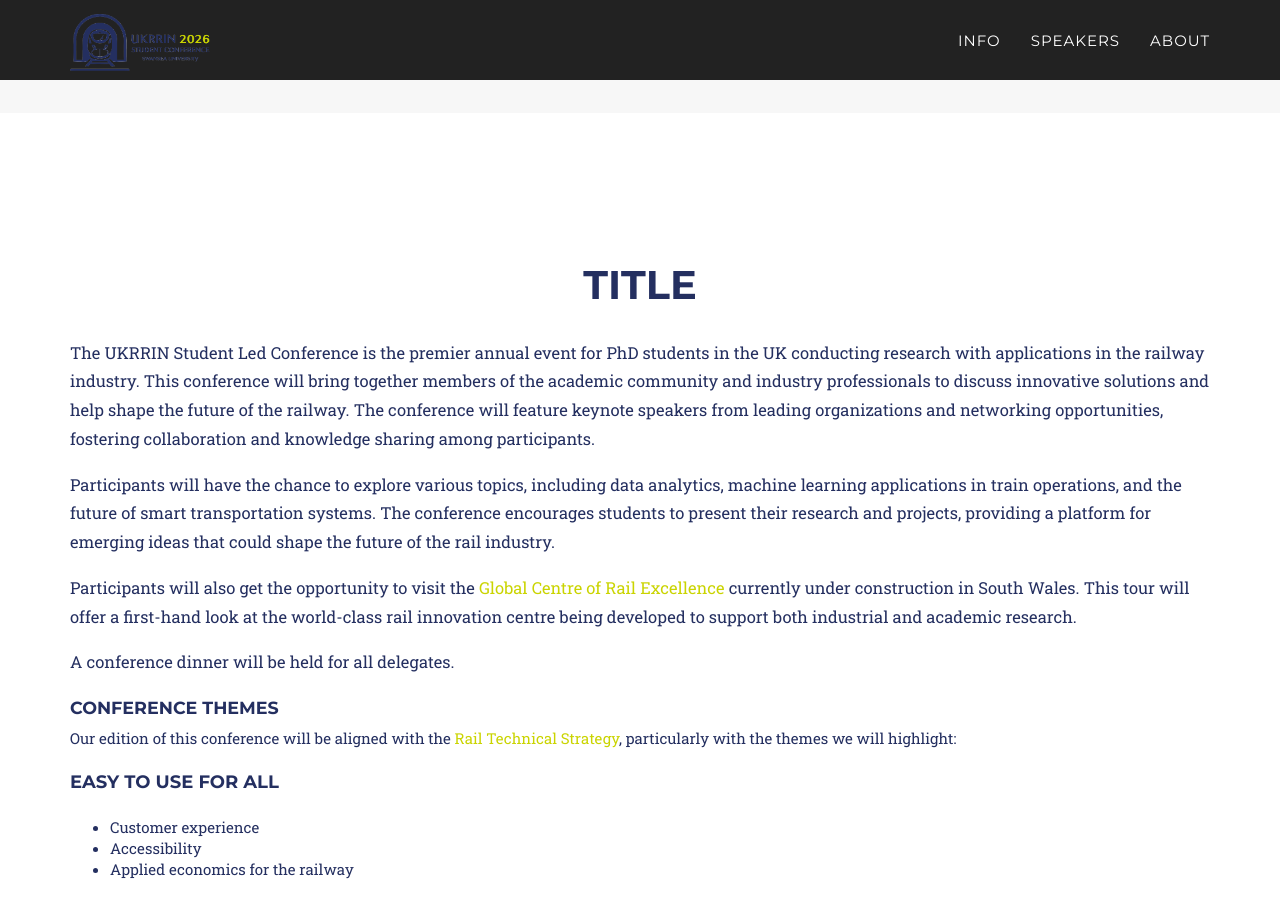
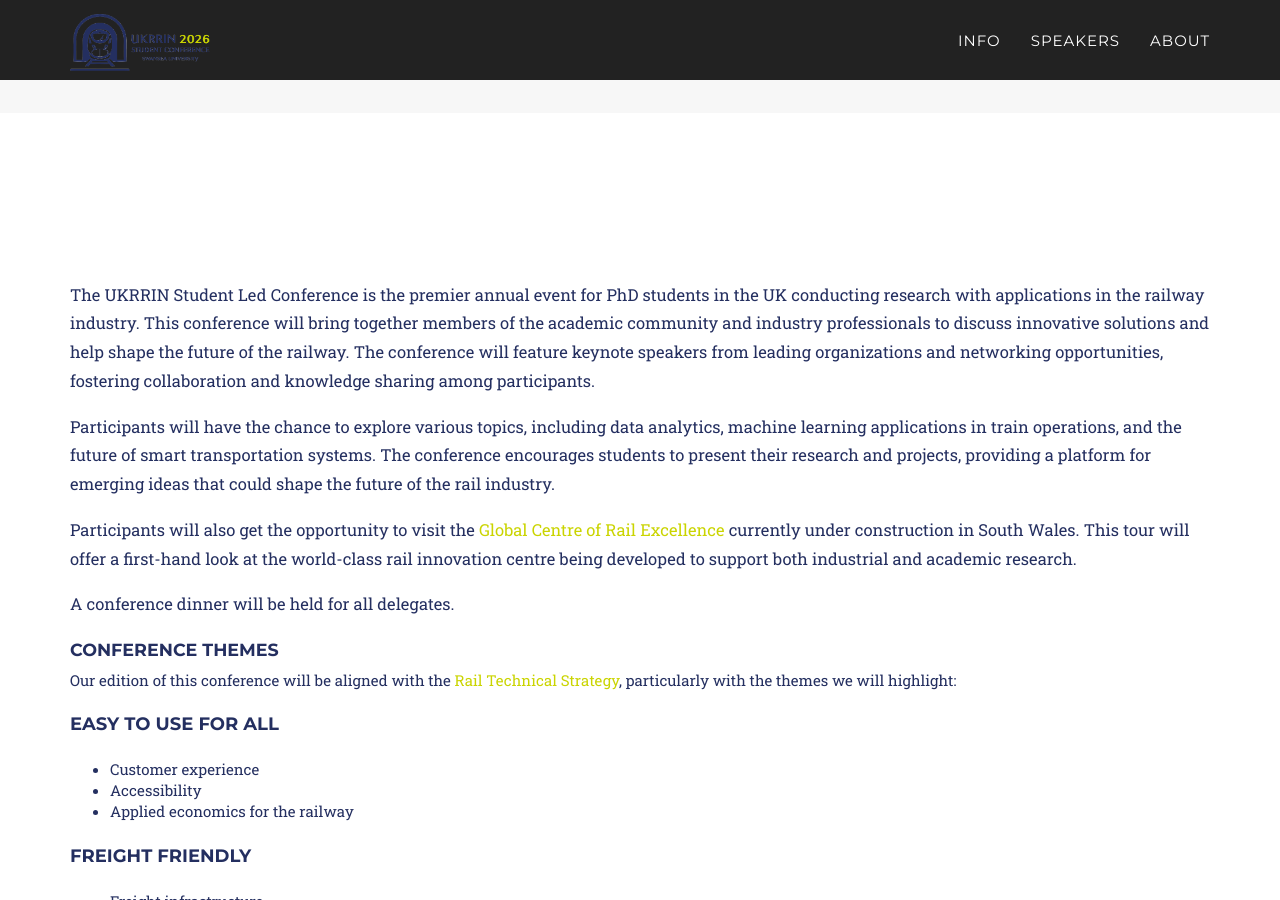
Before and after one commit to ukrrin2026swansea/ukrrin2026swansea.github.io, a Jekyll site: the page built from index.html, in a window 1280 px wide and 900 px high, scrolled down 1556 px. Built offline with Jekyll 4.4.1, drawn with Linux system fonts in a browser that asks for light colours; some web fonts are replaced.

Commit message:
no title for intro

```diff
--- a/_includes/2017_data/intro.html
+++ b/_includes/2017_data/intro.html
@@ -3,7 +3,7 @@
         <div class="container">
             <div class="row">
                 <div class="col-lg-12 text-center">
-                    <h2 class="section-heading">Title</h2>
+                    <!-- <h2 class="section-heading">Title</h2> -->
                 </div>
             </div>
                 <p>The UKRRIN Student Led Conference is the premier annual event for PhD students in the UK conducting research with applications in the railway industry. This conference will bring together members of the academic community and industry professionals to discuss innovative solutions and help shape the future of the railway. The conference will feature keynote speakers from leading organizations and networking opportunities, fostering collaboration and knowledge sharing among participants.</p>
```
